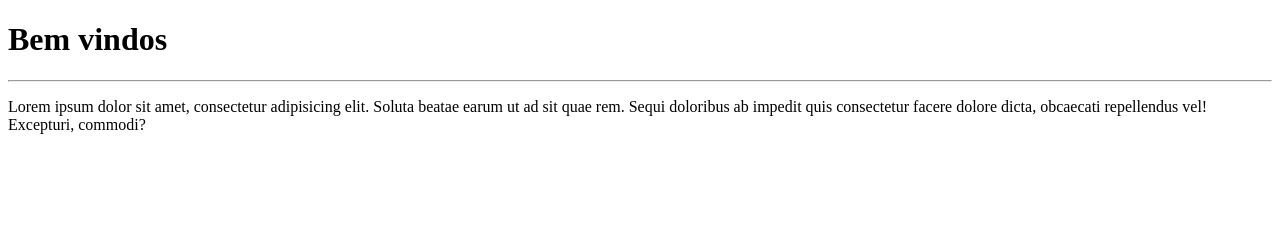
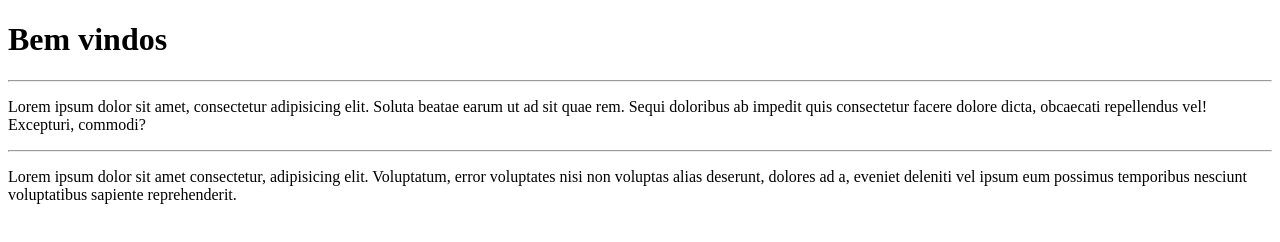
Before and after one commit to yohrannes/mysql-pizzariadb, a plain HTML site: page site-exemplo/index.html in a window 1280 px wide. Drawn offline with Linux system fonts and the light colour scheme.

Commit message:
adicionei um paragrafo

```diff
--- a/site-exemplo/index.html
+++ b/site-exemplo/index.html
@@ -10,5 +10,7 @@
     <h1>Bem vindos</h1>
     <hr>
     <p>Lorem ipsum dolor sit amet, consectetur adipisicing elit. Soluta beatae earum ut ad sit quae rem. Sequi doloribus ab impedit quis consectetur facere dolore dicta, obcaecati repellendus vel! Excepturi, commodi?</p>
+    <hr>
+    <p>Lorem ipsum dolor sit amet consectetur, adipisicing elit. Voluptatum, error voluptates nisi non voluptas alias deserunt, dolores ad a, eveniet deleniti vel ipsum eum possimus temporibus nesciunt voluptatibus sapiente reprehenderit.</p>
 </body>
 </html>
```
